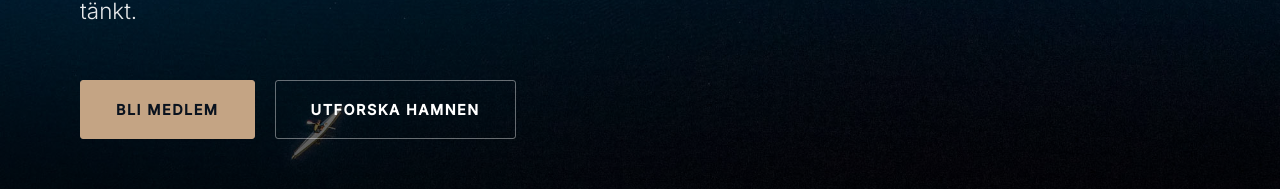
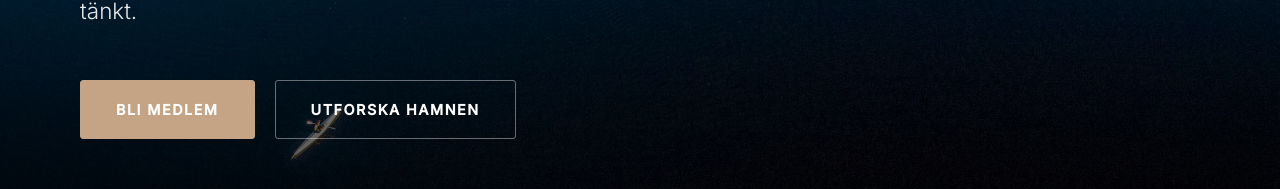
Before and after one commit to christofercodes-dev/Eksater-batklubb, a Next.js app: page / in a window 1280 px wide. Shown: the part 559-748 px from the top of the page. Built offline with nearby package versions, Linux system fonts and the light colour scheme.

Commit message:
Uppdaterat textfärg på knapp

```diff
--- a/components/Hero.module.css
+++ b/components/Hero.module.css
@@ -114,7 +114,7 @@
 
 .ctaPrimary {
   background-color: #c4a484; /* Din accentfärg */
-  color: #0a121e; /* Mörkblå text på accentfärg */
+  color: #fff; /* Mörkblå text på accentfärg */
   border: 1px solid #c4a484;
 }
 
```
